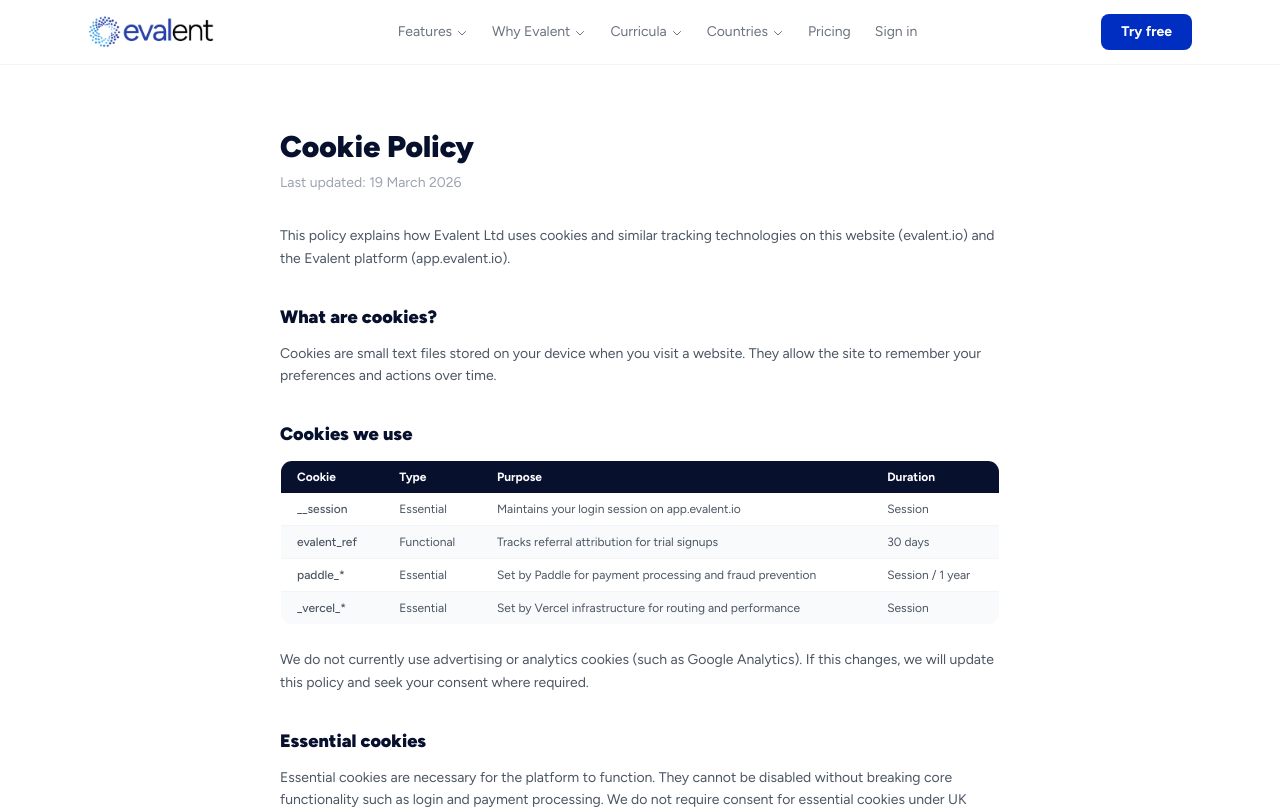
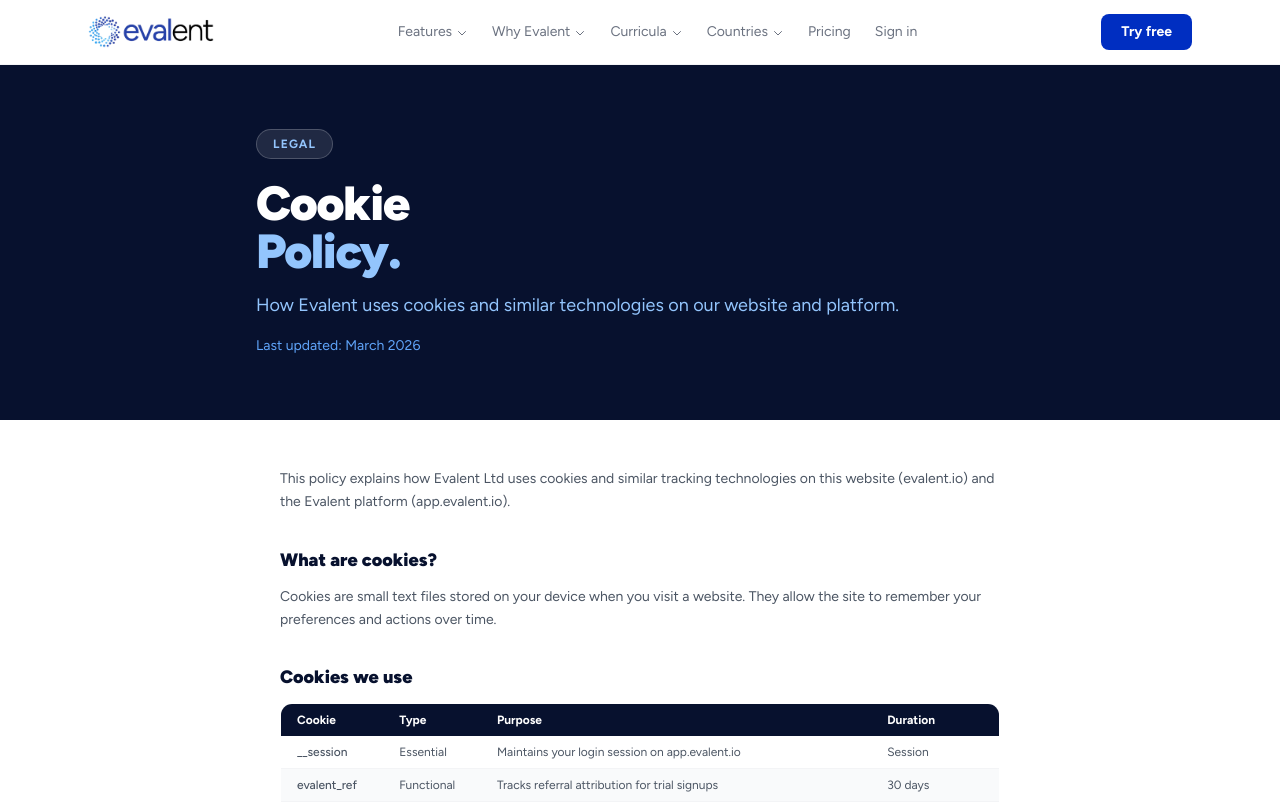
Before and after one commit to wigsbury-ui/evalent-marketing, a Next.js app: page /legal/cookies in a window 1280 px wide. Shown: the top 809 px of the page. Built offline with nearby package versions, Linux system fonts and the light colour scheme.

Commit message:
feat: hero headers on all legal pages

```diff
--- a/src/app/legal/cookies/page.tsx
+++ b/src/app/legal/cookies/page.tsx
@@ -10,10 +10,24 @@ export default function Page() {
   return (
     <div className="min-h-screen">
       <Nav />
-      <div className="max-w-3xl mx-auto px-6 py-16">
+      {/* Hero */}
+      <section className="bg-navy text-white py-16 px-6">
+        <div className="max-w-3xl mx-auto">
+          <div className="inline-flex items-center gap-2 bg-white/10 border border-white/20 text-blue-300 text-xs font-bold tracking-widest px-4 py-1.5 rounded-full mb-5">
+            LEGAL
+          </div>
+          <h1 className="text-4xl md:text-5xl font-black tracking-tight mb-4">
+            Cookie<br />
+            <span className="text-blue-300">Policy.</span>
+          </h1>
+          <p className="text-blue-300 text-lg leading-relaxed max-w-2xl">
+            How Evalent uses cookies and similar technologies on our website and platform.
+          </p>
+          <p className="text-blue-400 text-sm mt-4">Last updated: March 2026</p>
+        </div>
+      </section>
+      <div className="max-w-3xl mx-auto px-6 py-12">
         <div className="prose prose-sm max-w-none">
-          <h1 className="text-3xl font-black text-navy mb-2">Cookie Policy</h1>
-          <p className="text-sm text-gray-400 mb-8">Last updated: 19 March 2026</p>
 
           <p className="text-sm text-gray-600 leading-relaxed mb-4">
             This policy explains how Evalent Ltd uses cookies and similar tracking technologies on this website (evalent.io) and the Evalent platform (app.evalent.io).
--- a/src/app/legal/privacy/page.tsx
+++ b/src/app/legal/privacy/page.tsx
@@ -10,10 +10,24 @@ export default function Page() {
   return (
     <div className="min-h-screen">
       <Nav />
-      <div className="max-w-3xl mx-auto px-6 py-16">
+      {/* Hero */}
+      <section className="bg-navy text-white py-16 px-6">
+        <div className="max-w-3xl mx-auto">
+          <div className="inline-flex items-center gap-2 bg-white/10 border border-white/20 text-blue-300 text-xs font-bold tracking-widest px-4 py-1.5 rounded-full mb-5">
+            LEGAL
+          </div>
+          <h1 className="text-4xl md:text-5xl font-black tracking-tight mb-4">
+            Privacy<br />
+            <span className="text-blue-300">Policy.</span>
+          </h1>
+          <p className="text-blue-300 text-lg leading-relaxed max-w-2xl">
+            How we collect, use, and protect personal data across the Evalent platform.
+          </p>
+          <p className="text-blue-400 text-sm mt-4">Last updated: March 2026</p>
+        </div>
+      </section>
+      <div className="max-w-3xl mx-auto px-6 py-12">
         <div className="prose prose-sm max-w-none">
-          <h1 className="text-3xl font-black text-navy mb-2">Privacy Policy</h1>
-          <p className="text-sm text-gray-400 mb-8">Last updated: 19 March 2026</p>
 
           <p className="text-sm text-gray-600 leading-relaxed mb-4">
             Evalent Ltd (&ldquo;Evalent&rdquo;, &ldquo;we&rdquo;, &ldquo;us&rdquo;) is committed to protecting your personal data. This policy explains what we collect, why we collect it, and your rights under UK GDPR and EU GDPR.
--- a/src/app/legal/refunds/page.tsx
+++ b/src/app/legal/refunds/page.tsx
@@ -10,10 +10,24 @@ export default function Page() {
   return (
     <div className="min-h-screen">
       <Nav />
-      <div className="max-w-3xl mx-auto px-6 py-16">
+      {/* Hero */}
+      <section className="bg-navy text-white py-16 px-6">
+        <div className="max-w-3xl mx-auto">
+          <div className="inline-flex items-center gap-2 bg-white/10 border border-white/20 text-blue-300 text-xs font-bold tracking-widest px-4 py-1.5 rounded-full mb-5">
+            LEGAL
+          </div>
+          <h1 className="text-4xl md:text-5xl font-black tracking-tight mb-4">
+            Refund<br />
+            <span className="text-blue-300">Policy.</span>
+          </h1>
+          <p className="text-blue-300 text-lg leading-relaxed max-w-2xl">
+            Our policy on refunds, cancellations, and subscription changes.
+          </p>
+          <p className="text-blue-400 text-sm mt-4">Last updated: March 2026</p>
+        </div>
+      </section>
+      <div className="max-w-3xl mx-auto px-6 py-12">
         <div className="prose prose-sm max-w-none">
-          <h1 className="text-3xl font-black text-navy mb-2">Refund Policy</h1>
-          <p className="text-sm text-gray-400 mb-8">Last updated: 19 March 2026</p>
 
           <p className="text-sm text-gray-600 leading-relaxed mb-4">
             All Evalent purchases are processed by <strong>Paddle</strong> as Merchant of Record. Refund requests are handled in accordance with both this policy and <a href="https://www.paddle.com/legal/checkout-buyer-terms" target="_blank" rel="noopener noreferrer" className="text-brand hover:underline">Paddle&apos;s Buyer Terms</a>.
--- a/src/app/legal/terms/page.tsx
+++ b/src/app/legal/terms/page.tsx
@@ -10,10 +10,24 @@ export default function Page() {
   return (
     <div className="min-h-screen">
       <Nav />
-      <div className="max-w-3xl mx-auto px-6 py-16">
+      {/* Hero */}
+      <section className="bg-navy text-white py-16 px-6">
+        <div className="max-w-3xl mx-auto">
+          <div className="inline-flex items-center gap-2 bg-white/10 border border-white/20 text-blue-300 text-xs font-bold tracking-widest px-4 py-1.5 rounded-full mb-5">
+            LEGAL
+          </div>
+          <h1 className="text-4xl md:text-5xl font-black tracking-tight mb-4">
+            Terms of<br />
+            <span className="text-blue-300">Service.</span>
+          </h1>
+          <p className="text-blue-300 text-lg leading-relaxed max-w-2xl">
+            The terms that govern your use of the Evalent platform and services.
+          </p>
+          <p className="text-blue-400 text-sm mt-4">Last updated: March 2026</p>
+        </div>
+      </section>
+      <div className="max-w-3xl mx-auto px-6 py-12">
         <div className="prose prose-sm max-w-none">
-          <h1 className="text-3xl font-black text-navy mb-2">Terms of Service</h1>
-          <p className="text-sm text-gray-400 mb-8">Last updated: 19 March 2026</p>
 
           <h2 className="text-lg font-black text-navy mt-8 mb-3">1. About Evalent</h2>
           <p className="text-sm text-gray-600 leading-relaxed mb-4">
```
